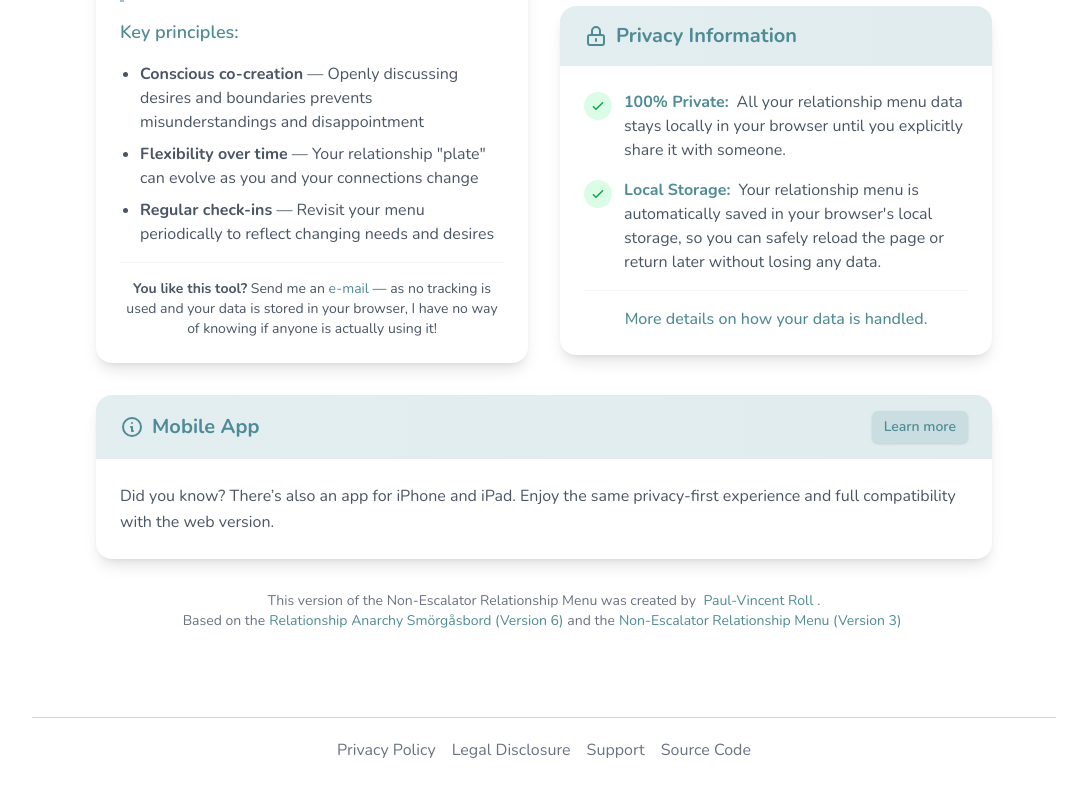
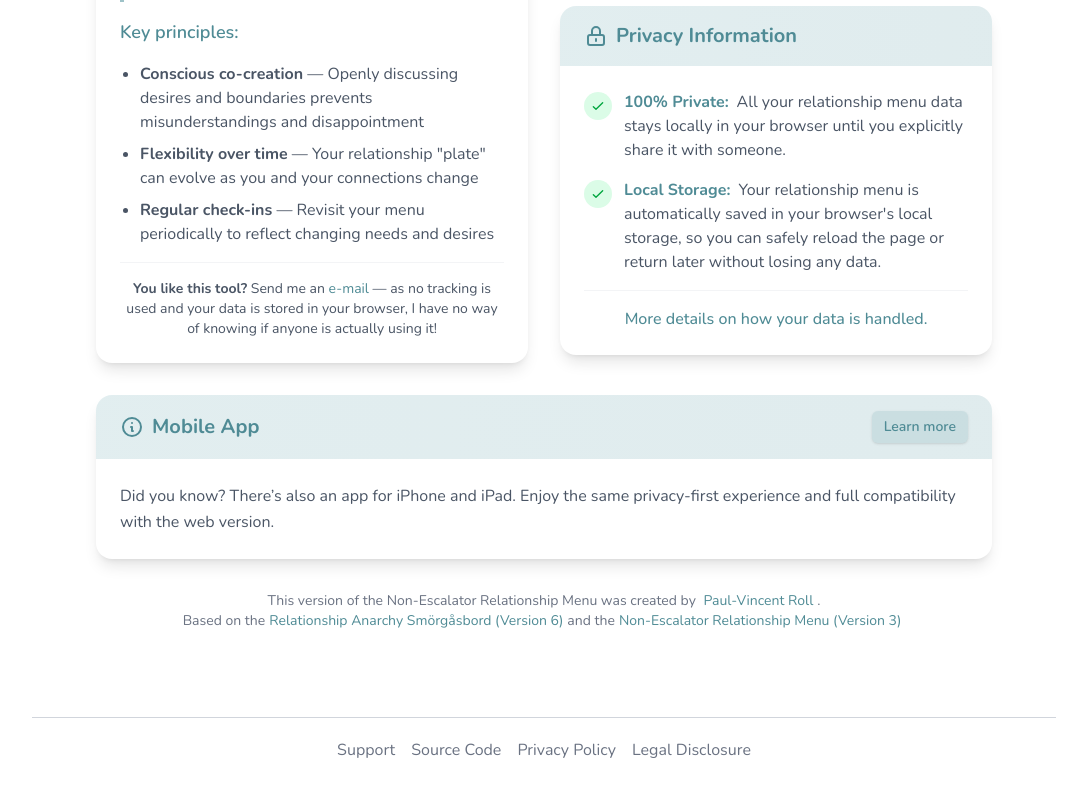
Before and after one commit to yodalived/Relationship-Menu, a Next.js app: page / in a window 1280 px wide. Shown: the part 1686-2482 px from the top of the page, without its empty margins (96-1183 px from the left). Built offline with nearby package versions, Linux system fonts and the light colour scheme.

Commit message:
Reordered footer links

```diff
--- a/app/components/Footer.tsx
+++ b/app/components/Footer.tsx
@@ -27,12 +27,12 @@ export default function Footer() {
     <footer className="text-center py-6 text-gray-500 dark:text-gray-400">
       <div className="border-t border-gray-300 dark:border-gray-700 w-4/5 mx-auto mt-5 mb-2.5 pt-5">
         <div className="flex gap-4 justify-center">
-          <p><Link href="/privacy-policy" className="hover:underline">Privacy Policy</Link></p>
-          <p><Link href="/legal-disclosure" className="hover:underline">Legal Disclosure</Link></p>
           <p><Link href="/support" className="hover:underline">Support</Link></p>
           {!hideSourceOnPaths.some(path => pathname?.startsWith(path)) && (
             <p><Link href="https://github.com/paviro/Relationship-Menu" className="hover:underline">Source Code</Link></p>
           )}
+          <p><Link href="/privacy-policy" className="hover:underline">Privacy Policy</Link></p>
+          <p><Link href="/legal-disclosure" className="hover:underline">Legal Disclosure</Link></p>
         </div>
       </div>
     </footer>
```
